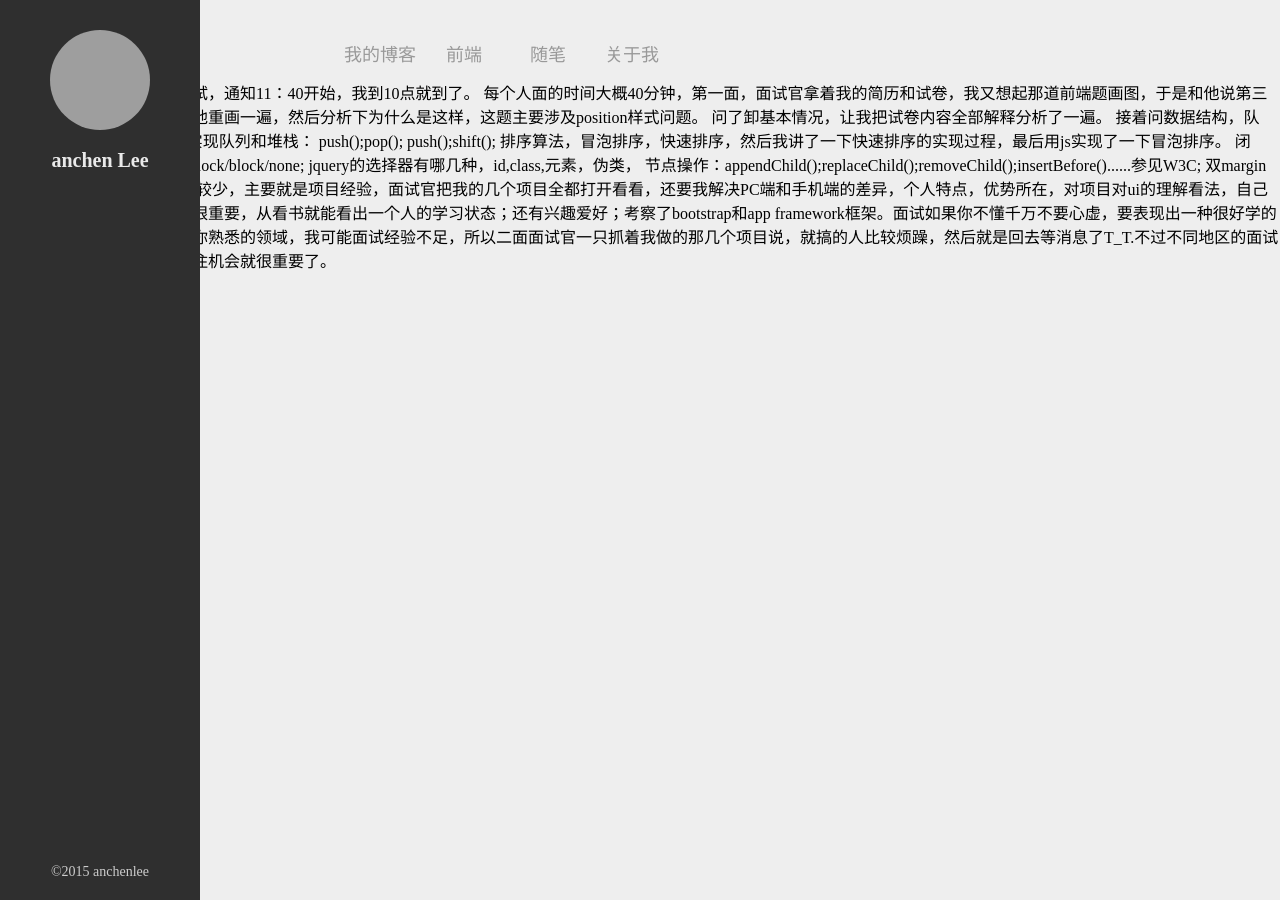
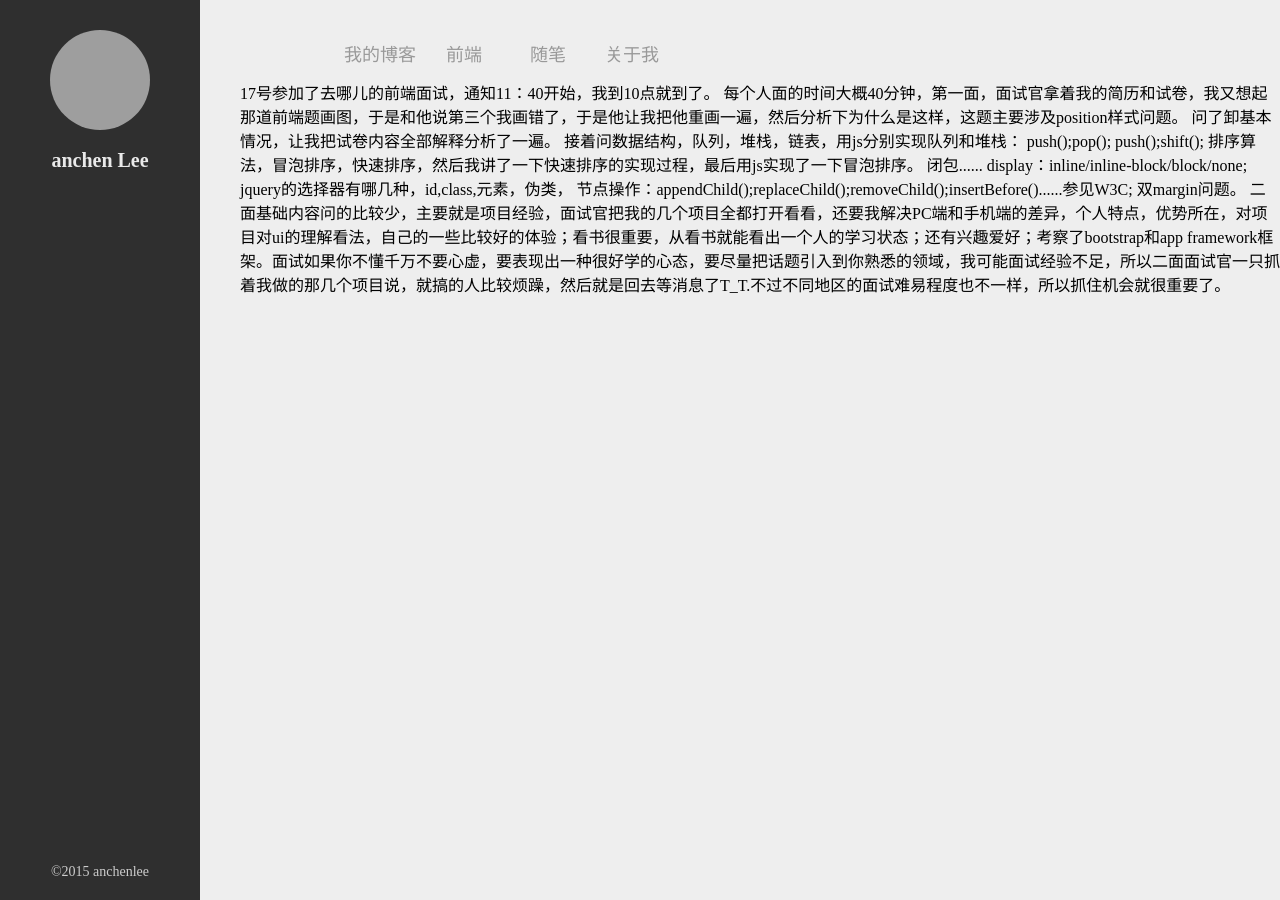
Before and after one commit to anchenlee/blog, a Jekyll site: the page built from _posts/2015-04-15-hello-world.html, in a window 1280 px wide. Built offline with Jekyll 4.4.1, drawn with Linux system fonts in a browser that asks for light colours; Markdown is read by kramdown in place of the engine named in the settings; grey boxes are pictures that could not be loaded.

Commit message:
inner pages 3

```diff
--- a/_layouts/default.html
+++ b/_layouts/default.html
@@ -20,9 +20,10 @@
 				<li><a href="">随笔</a></li>
 				<li><a href="aboutme.html">关于我</a></li>
 			</ul>
+			<div class="blog-content">{{ content }}</div>
 
 		</div>
-		<div class="blog-content">{{ content }}</div>
+
 	</div>
 
 </body>
```
